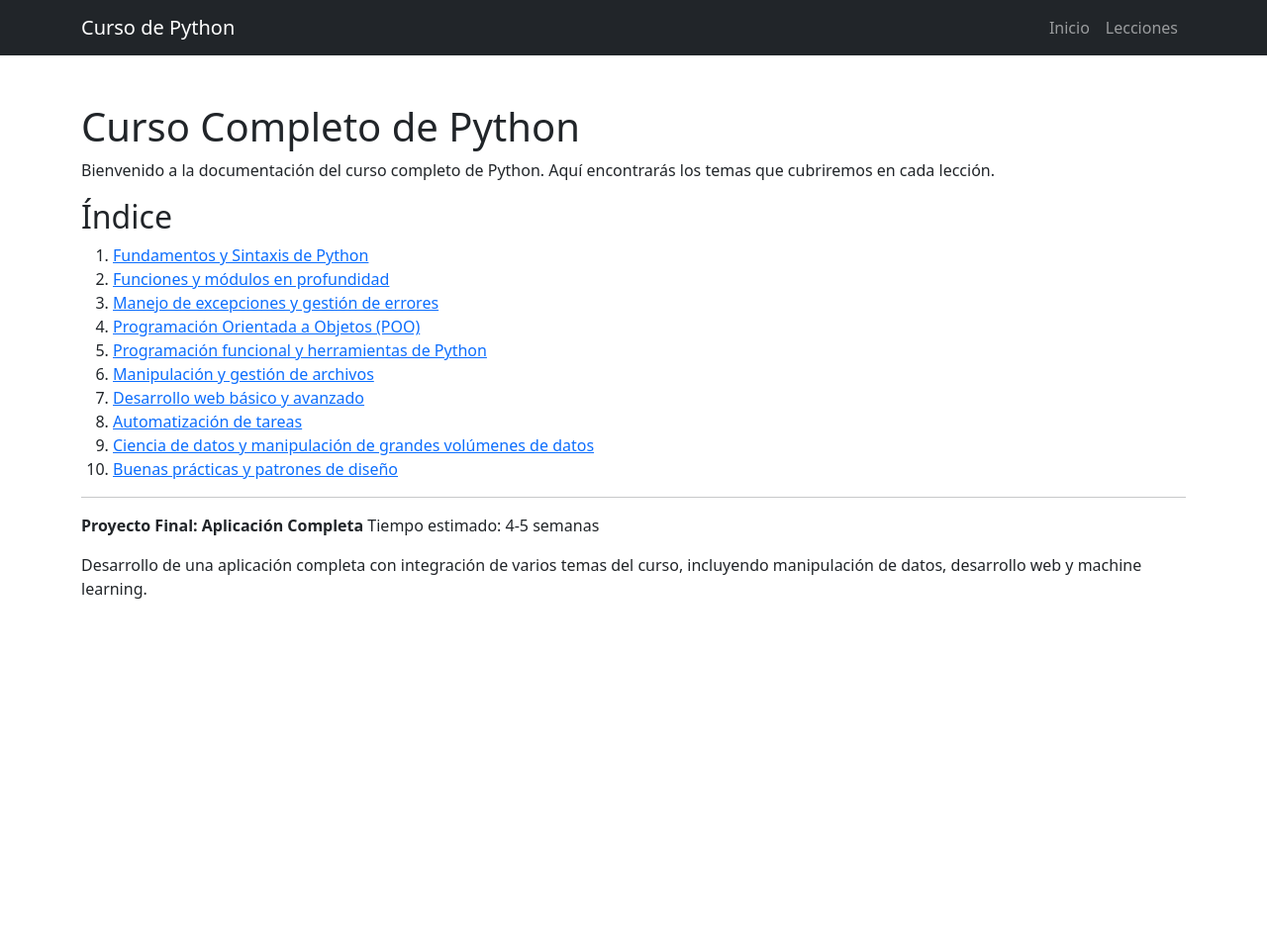
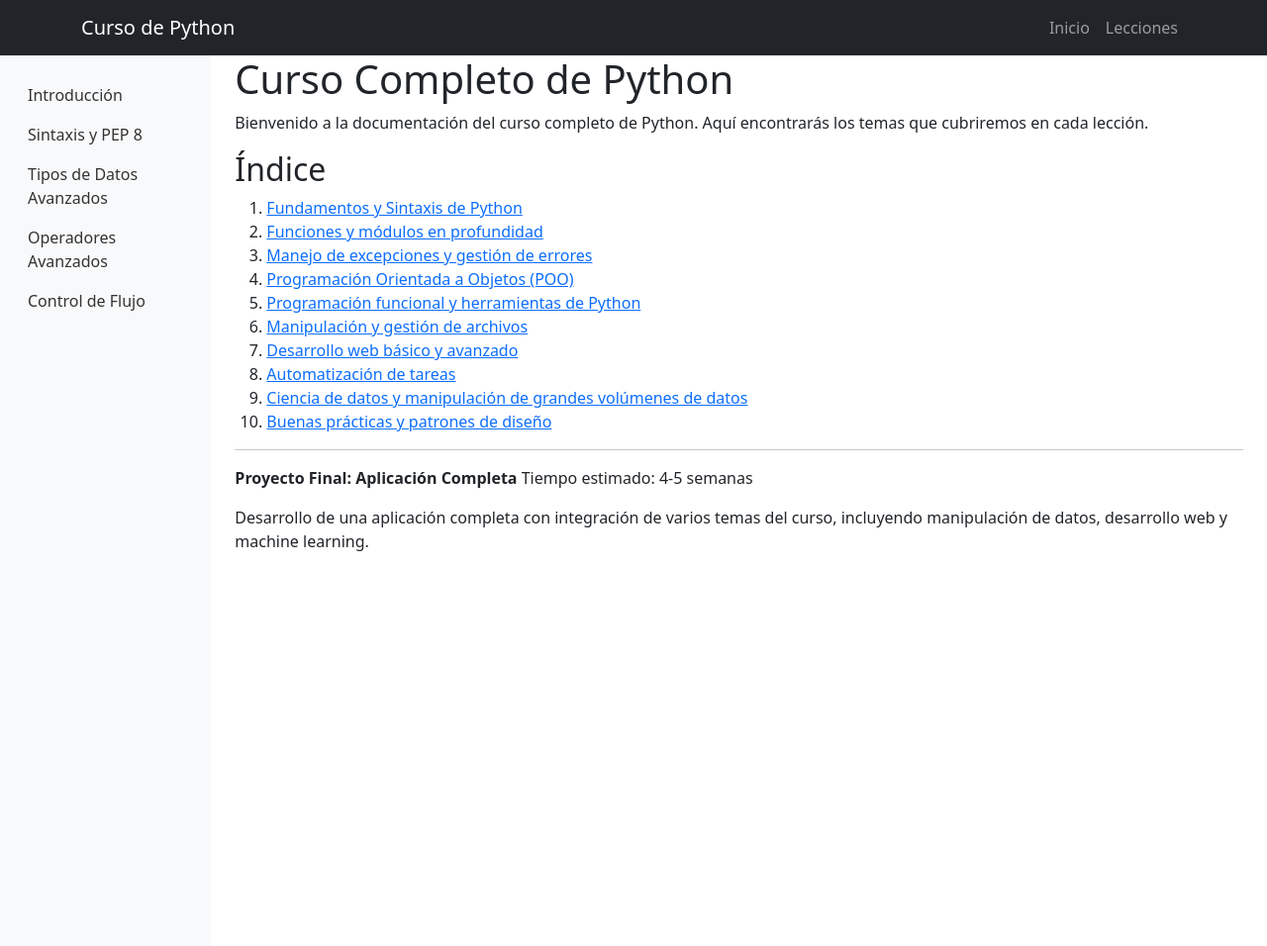
Before and after one commit to JoelWesthoff/JoelWesthoff.github.io, a Jekyll site: the page built from index.md, in a window 1280 px wide. Shown: the whole page at 99% size. Built offline with Jekyll 4.4.1, drawn with Linux system fonts in a browser that asks for light colours; before the commit the page ends 900 px from its top, so only the background shows below that.

Commit message:
Added sidebar menu to custom layout

```diff
--- a/_layouts/custom.html
+++ b/_layouts/custom.html
@@ -1,18 +1,48 @@
 <!DOCTYPE html>
 <html lang="es">
   <head>
-    <meta charset="UTF-8">
-    <meta name="viewport" content="width=device-width, initial-scale=1.0">
+    <meta charset="UTF-8" />
+    <meta name="viewport" content="width=device-width, initial-scale=1.0" />
     <title>{{ page.title }}</title>
     <!-- Bootstrap CSS desde CDN -->
-    <link href="https://cdn.jsdelivr.net/npm/bootstrap@5.3.0/dist/css/bootstrap.min.css" rel="stylesheet">
+    <link
+      href="https://cdn.jsdelivr.net/npm/bootstrap@5.3.0/dist/css/bootstrap.min.css"
+      rel="stylesheet"
+    />
+    <style>
+      .sidebar {
+        height: 100vh;
+        background-color: #f8f9fa; /* Fondo claro */
+        padding-top: 20px; /* Espaciado superior */
+      }
+      .sidebar .nav-link {
+        color: #333;
+      }
+      .sidebar .nav-link:hover {
+        color: #0056b3;
+      }
+    </style>
+    <meta
+      http-equiv="Cache-Control"
+      content="no-cache, no-store, must-revalidate"
+    />
+    <meta http-equiv="Pragma" content="no-cache" />
+    <meta http-equiv="Expires" content="0" />
   </head>
   <body>
     <!-- Navbar -->
     <nav class="navbar navbar-expand-lg navbar-dark bg-dark">
       <div class="container">
         <a class="navbar-brand" href="/">Curso de Python</a>
-            <button class="navbar-toggler" type="button" data-bs-toggle="collapse" data-bs-target="#navbarNav" aria-controls="navbarNav" aria-expanded="false" aria-label="Toggle navigation">
+        <button
+          class="navbar-toggler"
+          type="button"
+          data-bs-toggle="collapse"
+          data-bs-target="#navbarNav"
+          aria-controls="navbarNav"
+          aria-expanded="false"
+          aria-label="Toggle navigation"
+        >
           <span class="navbar-toggler-icon"></span>
         </button>
         <div class="collapse navbar-collapse" id="navbarNav">
@@ -21,16 +51,54 @@
               <a class="nav-link" href="/">Inicio</a>
             </li>
             <li class="nav-item">
-                        <a class="nav-link" href="/temario/1-introduccion.md">Lecciones</a>
+              <a class="nav-link" href="/temario/1-introduccion.html"
+                >Lecciones</a
+              >
             </li>
           </ul>
         </div>
       </div>
     </nav>
 
+    <!-- Contenedor principal -->
+    <div class="container-fluid">
+      <div class="row">
+        <!-- Menú lateral -->
+        <nav class="col-md-3 col-lg-2 d-md-block bg-light sidebar">
+          <div class="position-sticky">
+            <ul class="nav flex-column">
+              <li class="nav-item">
+                <a class="nav-link" href="/temario/1-introduccion.html"
+                  >Introducción</a
+                >
+              </li>
+              <li class="nav-item">
+                <a class="nav-link" href="/temario/sintaxis-pep8.html"
+                  >Sintaxis y PEP 8</a
+                >
+              </li>
+              <li class="nav-item">
+                <a class="nav-link" href="/temario/tipos-datos-avanzados.html"
+                  >Tipos de Datos Avanzados</a
+                >
+              </li>
+              <li class="nav-item">
+                <a class="nav-link" href="/temario/operadores-avanzados.html"
+                  >Operadores Avanzados</a
+                >
+              </li>
+              <li class="nav-item">
+                <a class="nav-link" href="/temario/control-flujo.html"
+                  >Control de Flujo</a
+                >
+              </li>
+            </ul>
+          </div>
+        </nav>
+
         <!-- Contenido principal -->
-    <div class="container my-5">
-        {{ content }}
+        <main class="col-md-9 ms-sm-auto col-lg-10 px-md-4">{{ content }}</main>
+      </div>
     </div>
 
     <!-- Bootstrap JS desde CDN -->
```
Also changed, not shown: temario/sintaxis-pep8.md (added, +7 -0 lines). Lines whose indentation alone changed are shown as unchanged.
